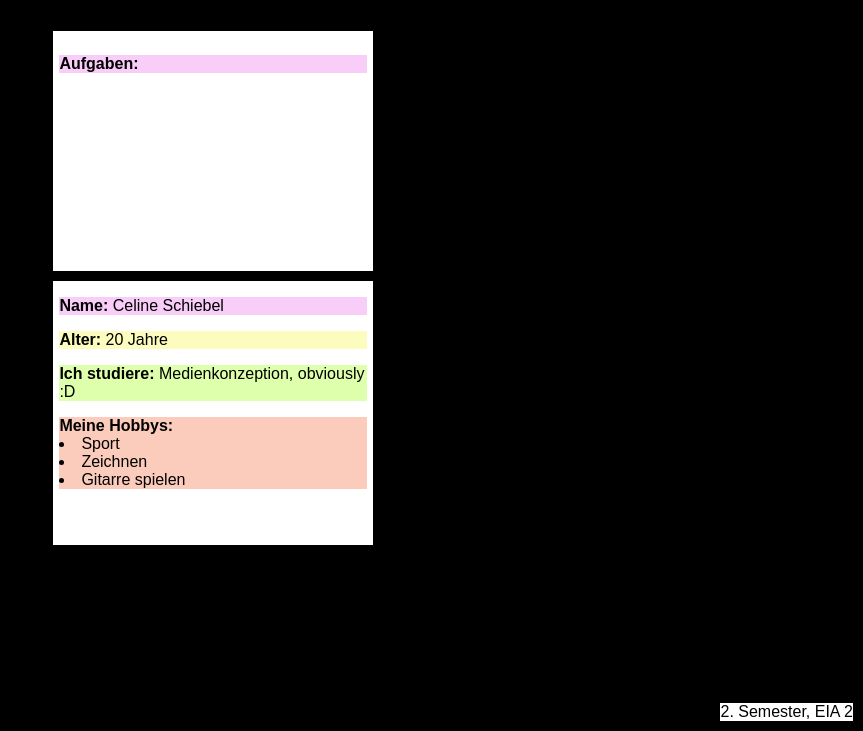
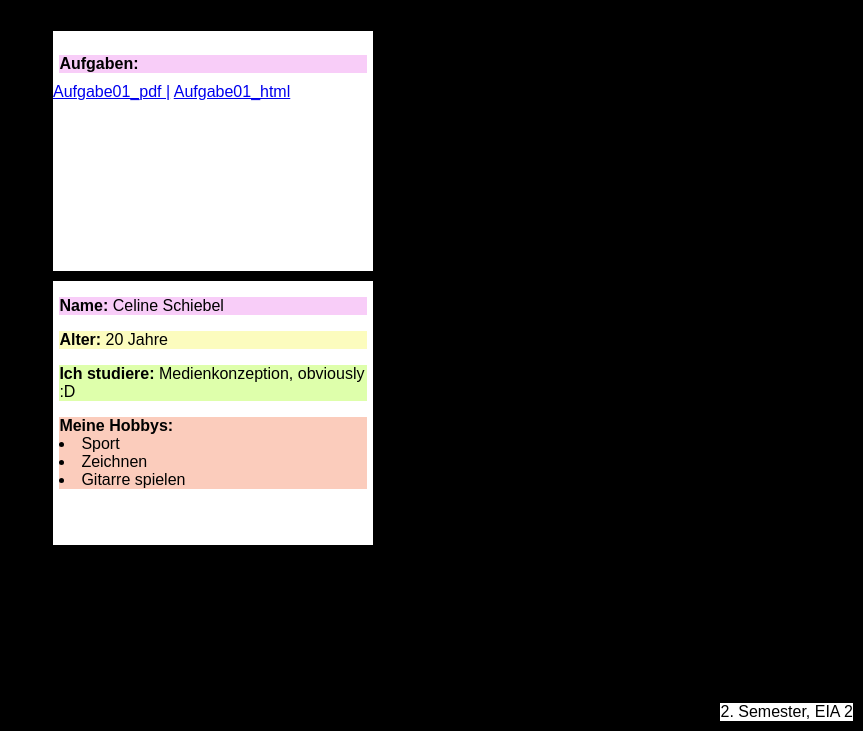
Before and after one commit to celine333/EIA_2, a plain HTML site: page Steckbrief/steckbrief.htm in a window 1280 px wide. Shown: the part 69-800 px from the top of the page, without its empty margins (417-1280 px from the left). Drawn offline with Linux system fonts and the light colour scheme.

Commit message:
Update steckbrief.htm

```diff
--- a/Steckbrief/steckbrief.htm
+++ b/Steckbrief/steckbrief.htm
@@ -11,6 +11,9 @@
     <h1>- Celine Schiebel -</h1>
     <div class="task">
         <div class="headline"><b>Aufgaben:</b></div>
+        <br>
+        <p><a href="https://celine333.github.io/EIA_2/Aufgabe_01/Aufgabe_01.pdf" target="_blank">Aufgabe01_pdf |</a>
+        <a href="https://celine333.github.io/EIA_2/Aufgabe_01/boxes.html" target="_blank">Aufgabe01_html</a></p>
     </div>
     <div class="square">
         <div class="text">
```
